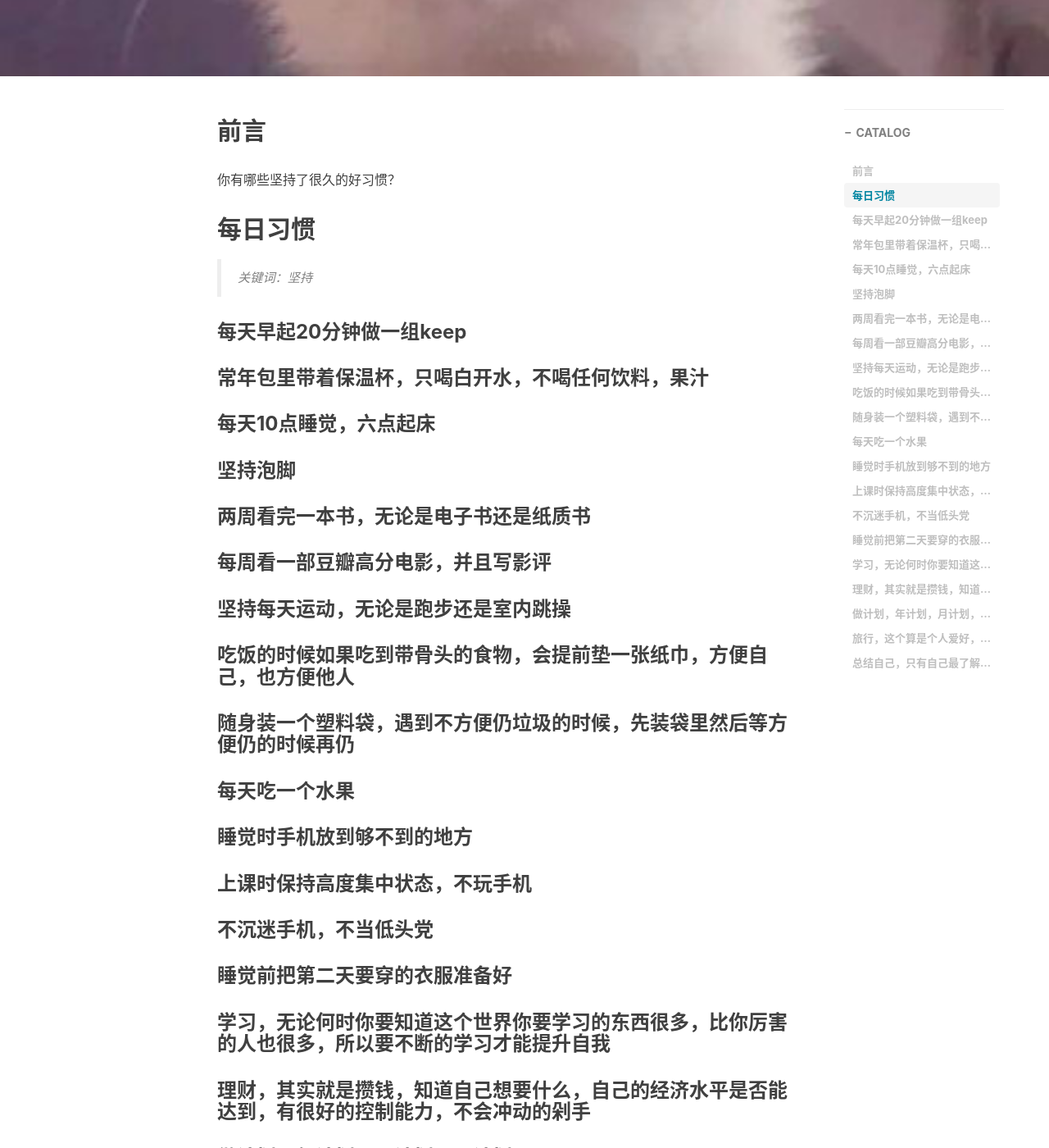
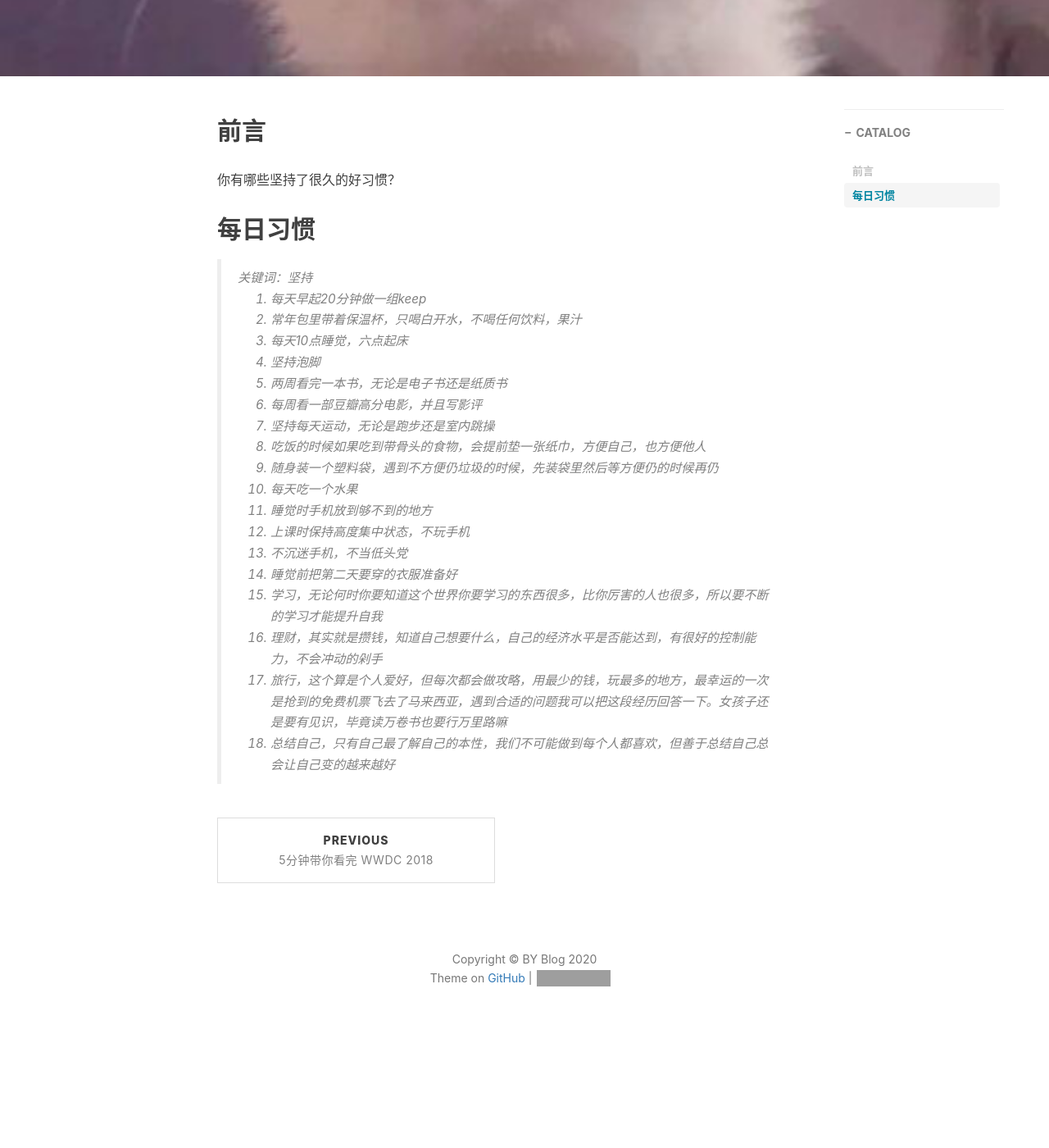
Before and after one commit to nannan-web/nannan-web.github.io, a Jekyll site: the page built from _posts/2020-06-25-习惯.md, in a window 1280 px wide and 1400 px high, scrolled down 430 px. Shown: the whole window at 82% size. Built offline with Jekyll 4.4.1, drawn with Linux system fonts in a browser that asks for light colours; nearby versions of some CDN libraries; comment, search, counter and statistics services are not loaded; after the commit the page ends 1727 px from its top, so only the background shows below that; grey boxes are pictures that could not be loaded.

Commit message:
Initial commit

```diff
--- a/_posts/2020-06-25-习惯.md
+++ b/_posts/2020-06-25-习惯.md
@@ -18,41 +18,21 @@ tags:
 ## 每日习惯
 
 >关键词：坚持
-
-### 每天早起20分钟做一组keep
-
-### 常年包里带着保温杯，只喝白开水，不喝任何饮料，果汁
-
-### 每天10点睡觉，六点起床
-
-### 坚持泡脚
-
-### 两周看完一本书，无论是电子书还是纸质书
-
-### 每周看一部豆瓣高分电影，并且写影评
-
-### 坚持每天运动，无论是跑步还是室内跳操
-
-### 吃饭的时候如果吃到带骨头的食物，会提前垫一张纸巾，方便自己，也方便他人
-
-### 随身装一个塑料袋，遇到不方便仍垃圾的时候，先装袋里然后等方便仍的时候再仍
-
-### 每天吃一个水果
-
-### 睡觉时手机放到够不到的地方
-
-### 上课时保持高度集中状态，不玩手机
-
-### 不沉迷手机，不当低头党
-
-### 睡觉前把第二天要穿的衣服准备好
-
-### 学习，无论何时你要知道这个世界你要学习的东西很多，比你厉害的人也很多，所以要不断的学习才能提升自我
-
-### 理财，其实就是攒钱，知道自己想要什么，自己的经济水平是否能达到，有很好的控制能力，不会冲动的剁手
-
-### 做计划，年计划，月计划，周计划
-
-### 旅行，这个算是个人爱好，但每次都会做攻略，用最少的钱，玩最多的地方，最幸运的一次是抢到的免费机票飞去了马来西亚，遇到合适的问题我可以把这段经历回答一下。女孩子还是要有见识，毕竟读万卷书也要行万里路嘛
-
-### 总结自己，只有自己最了解自己的本性，我们不可能做到每个人都喜欢，但善于总结自己总会让自己变的越来越好
+ 1. 每天早起20分钟做一组keep
+ 2. 常年包里带着保温杯，只喝白开水，不喝任何饮料，果汁
+ 3. 每天10点睡觉，六点起床
+ 4. 坚持泡脚
+ 5. 两周看完一本书，无论是电子书还是纸质书
+ 6. 每周看一部豆瓣高分电影，并且写影评
+ 7. 坚持每天运动，无论是跑步还是室内跳操
+ 8. 吃饭的时候如果吃到带骨头的食物，会提前垫一张纸巾，方便自己，也方便他人
+ 9.  随身装一个塑料袋，遇到不方便仍垃圾的时候，先装袋里然后等方便仍的时候再仍
+ 10. 每天吃一个水果
+ 11. 睡觉时手机放到够不到的地方
+ 12. 上课时保持高度集中状态，不玩手机
+ 13. 不沉迷手机，不当低头党
+ 14. 睡觉前把第二天要穿的衣服准备好
+ 15. 学习，无论何时你要知道这个世界你要学习的东西很多，比你厉害的人也很多，所以要不断的学习才能提升自我
+ 16. 理财，其实就是攒钱，知道自己想要什么，自己的经济水平是否能达到，有很好的控制能力，不会冲动的剁手
+ 17. 旅行，这个算是个人爱好，但每次都会做攻略，用最少的钱，玩最多的地方，最幸运的一次是抢到的免费机票飞去了马来西亚，遇到合适的问题我可以把这段经历回答一下。女孩子还是要有见识，毕竟读万卷书也要行万里路嘛
+ 18. 总结自己，只有自己最了解自己的本性，我们不可能做到每个人都喜欢，但善于总结自己总会让自己变的越来越好
```
Also changed, not shown: 1 other file.
